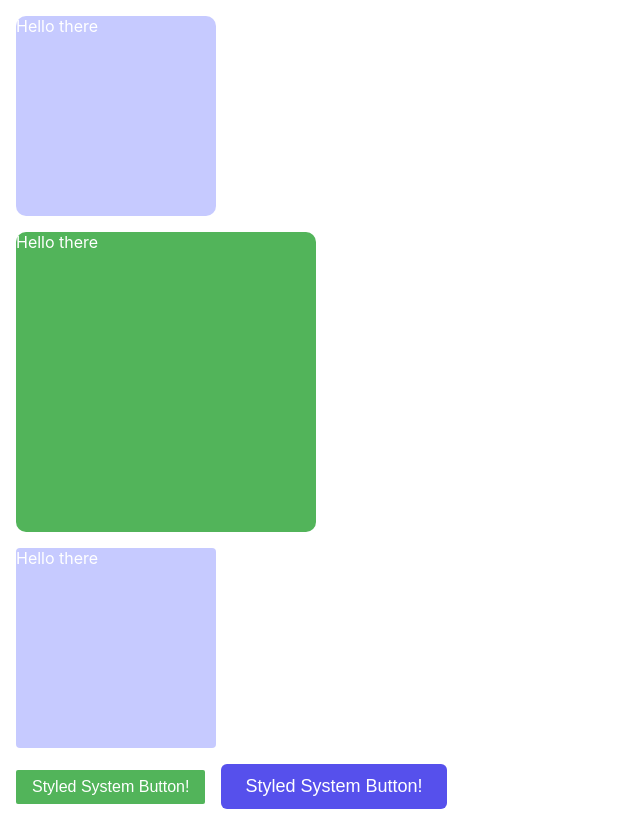
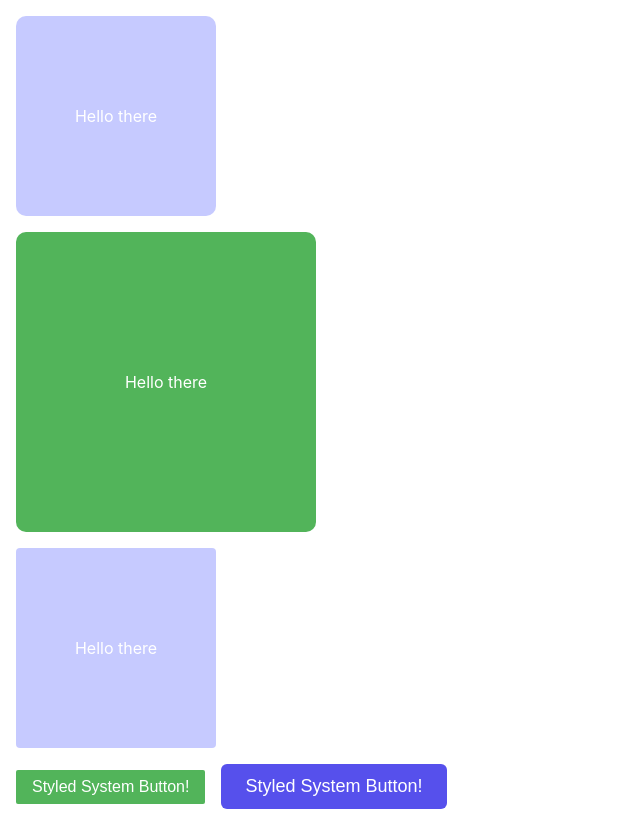
Before and after one commit to sangayt1997/styled-system-react, a React (Create React App) app: page /variant in a window 1280 px wide. Shown: the whole page, without its empty margins (0-640 px from the left). Built offline with nearby package versions, Linux system fonts and the light colour scheme.

Commit message:
refactor(styled-system-react): assigning flexbox in cards

```diff
--- a/src/components/variant/variant.tsx
+++ b/src/components/variant/variant.tsx
@@ -6,15 +6,38 @@ import SsButton from "../../shared/button/button";
 function Variant() {
     return (
         <SsBox p={16}>
-            <SsCard color="white" fontSize="md" borderRadius={10} mb={16}>
+            <SsCard
+                display="flex"
+                justifyContent="center"
+                alignItems="center"
+                color="white"
+                fontSize="md"
+                borderRadius={10}
+                mb={16}
+            >
                 Hello there
             </SsCard>
 
-            <SsCard appearance="secondary" color="white" fontSize="md" borderRadius={10} mb={16}>
+            <SsCard display="flex"
+                    justifyContent="center"
+                    alignItems="center"
+                    appearance="secondary"
+                    color="white"
+                    fontSize="md"
+                    borderRadius={10}
+                    mb={16}
+            >
                 Hello there
             </SsCard>
 
-            <SsCard appearance={["secondary", "primary"]} color="white" fontSize="md" borderRadius={4}>
+            <SsCard display="flex"
+                    justifyContent="center"
+                    alignItems="center"
+                    appearance={["secondary", "primary"]}
+                    color="white"
+                    fontSize="md"
+                    borderRadius={4}
+            >
                 Hello there
             </SsCard>
 
--- a/src/shared/card/card.tsx
+++ b/src/shared/card/card.tsx
@@ -13,7 +13,8 @@ import {
     space,
     borderRadius,
     BorderProps,
-    system
+    flexbox,
+    system, FlexboxProps
 } from "styled-system";
 import { AppTheme } from "../../theme/theme";
 import styled from "styled-components";
@@ -31,6 +32,7 @@ type BoxProps = LayoutProps<AppTheme> &
     TypographyProps<AppTheme> &
     SpaceProps<AppTheme> &
     BorderProps<AppTheme> &
+    FlexboxProps<AppTheme> &
     BoxOptions;
 
 export const SsCard = styled.div<BoxProps>`
@@ -70,7 +72,7 @@ export const SsCard = styled.div<BoxProps>`
 
     /*This is done so that our styled props can override the variant styles*/
 
-  ${compose(layout, color, typography, space, borderRadius)}
+  ${compose(layout, color, typography, space, borderRadius, flexbox)}
 `;
 
 SsCard.defaultProps = {
```
